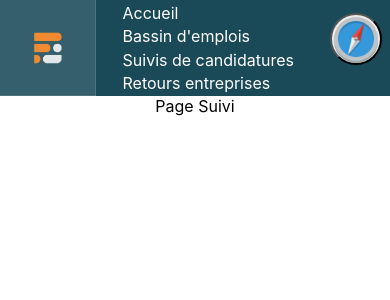
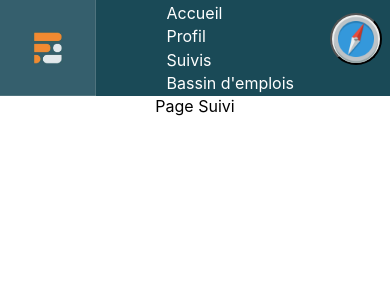
Before and after one commit to WildCodeSchool/2022-03-JS-RemoteFR-Outsiders-P2-Team-Dragon, a React (Vite) app in the folder frontend/: page /Suivi in a window 390 px wide. Both pictures are taken after a click on the button 356 px from the left and 38 px from the top of the page. Shown: the top 300 px of the page. Built offline with nearby package versions, Linux system fonts and the light colour scheme.

Commit message:
commit pour checkout branch template

```diff
--- a/frontend/src/App.jsx
+++ b/frontend/src/App.jsx
@@ -6,7 +6,7 @@ import "./App.css";
 import Accueil from "@pages/Accueil";
 import Suivi from "@pages/Suivi";
 import Bassin from "@pages/Bassin";
-import Feedback from "@pages/Feedback";
+import Feedback from "@pages/Profil";
 
 function App() {
   return (
--- /dev/null
+++ b/frontend/src/components/Footer.jsx
@@ -0,0 +1,3 @@
+export default function Footer() {
+  return <div />;
+}
--- a/frontend/src/layout/LayoutNav.css
+++ b/frontend/src/layout/LayoutNav.css
@@ -54,7 +54,7 @@ nav {
     display: flex;
     flex-direction: inherit;
     align-items: center;
-    width: 55rem;
+    width: 50rem;
   }
 
   .items {
--- a/frontend/src/layout/LayoutNav.jsx
+++ b/frontend/src/layout/LayoutNav.jsx
@@ -28,14 +28,14 @@ function Layout() {
             <Link to="/accueil" className="items">
               Accueil
             </Link>
+            <Link to="/profil" className="items">
+              Profil
+            </Link>
+            <Link to="/suivi" className="items">
+              Suivis
+            </Link>
             <Link to="/bassin" className="items">
               Bassin d&apos;emplois
-            </Link>
-            <Link to="/suivi" className="items">
-              Suivis de candidatures
-            </Link>
-            <Link to="/feedback" className="items">
-              Retours entreprises
             </Link>
           </nav>
         )}
```
Also changed, not shown: frontend/src/pages/Profil.jsx (renamed from frontend/src/pages/Feedback.jsx).
